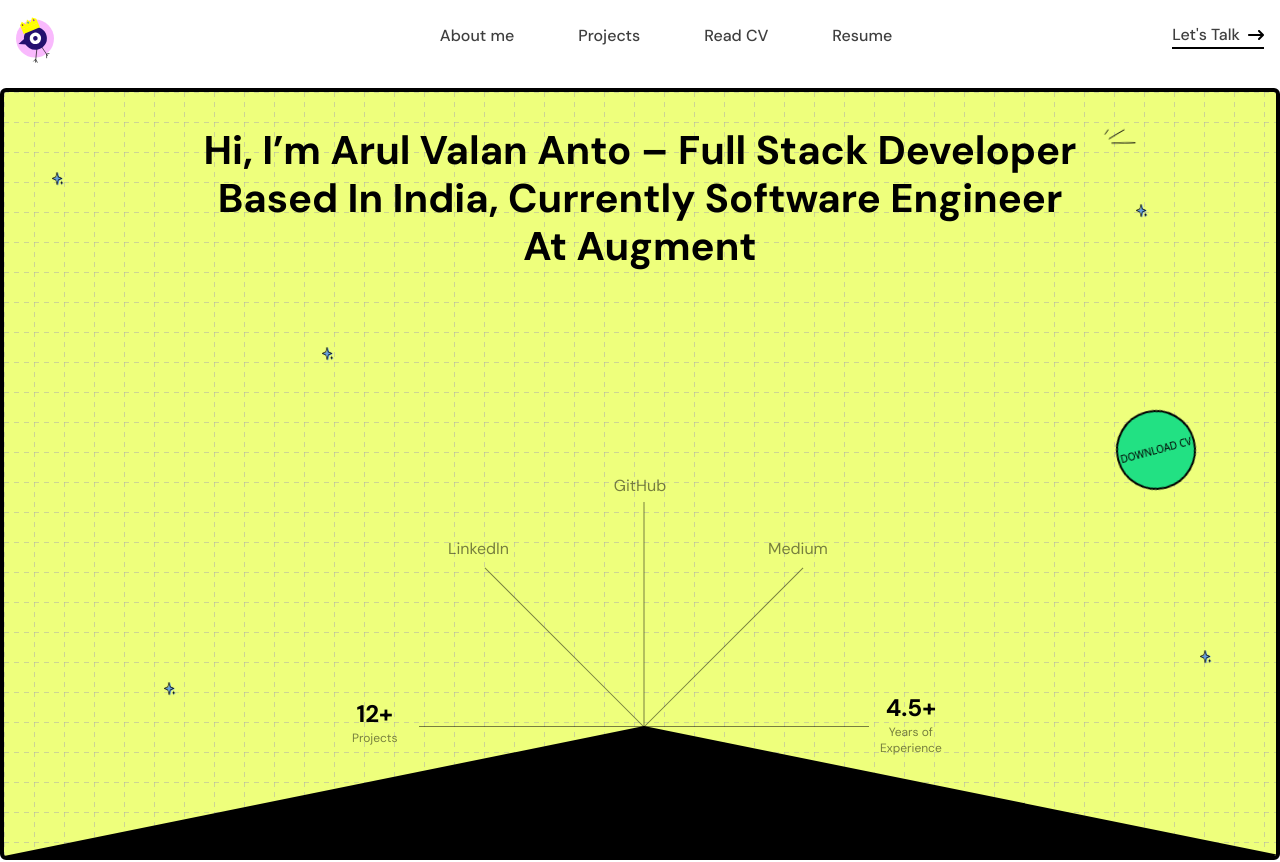
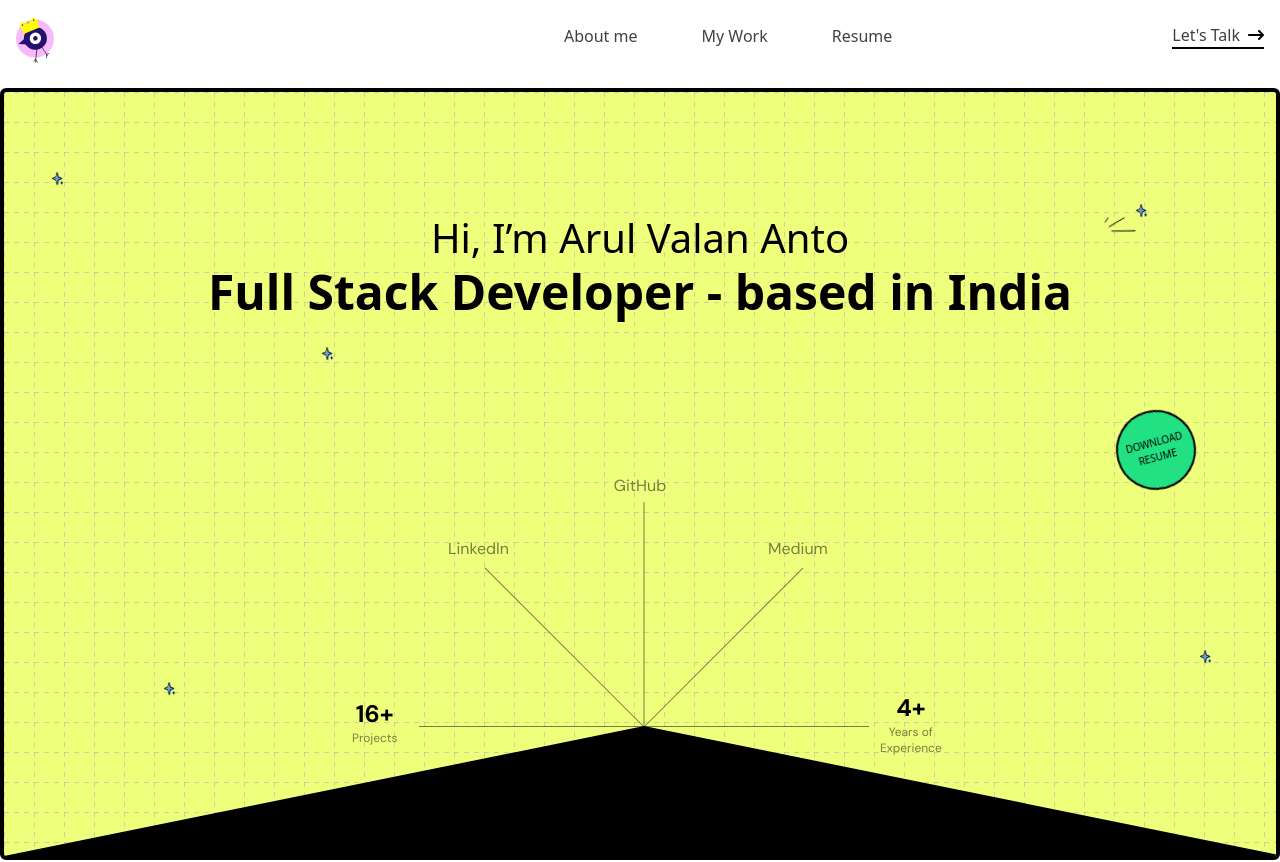
Before and after one commit to arulvalananto/portfolio, a Next.js app in the folder portfoliov2/: page / in a window 1280 px wide. Shown: the top 862 px of the page. Built offline with nearby package versions, Linux system fonts and the light colour scheme.

Commit message:
feat: add constants for resume link and update Navbar to use it; refactor HeroSection and utils for experience calculation

```diff
--- /dev/null
+++ b/portfoliov2/app/lib/constants.ts
@@ -0,0 +1,6 @@
+const constants = {
+    resumeDriveLink:
+        'https://drive.google.com/file/d/1gtxcEEBqIwGBiAbqNo9-azsztmsqPEXG/view',
+};
+
+export default constants;
--- a/portfoliov2/app/lib/utils.ts
+++ b/portfoliov2/app/lib/utils.ts
@@ -1,6 +1,24 @@
-import { ClassValue, clsx } from "clsx";
-import { twMerge } from "tailwind-merge";
+import { ClassValue, clsx } from 'clsx';
+import { twMerge } from 'tailwind-merge';
 
 export function cn(...inputs: ClassValue[]) {
-  return twMerge(clsx(inputs));
+    return twMerge(clsx(inputs));
 }
+
+export function calculateTotalExperience(
+    startDate: Date,
+    currentDate = new Date()
+) {
+    const started = new Date(startDate);
+    const today = new Date(currentDate);
+
+    let years = today.getFullYear() - started.getFullYear();
+    let months = today.getMonth() - started.getMonth();
+    let days = today.getDate() - started.getDate();
+
+    if (months === 0 && days === 0) {
+        return years;
+    } else {
+        return years + '+';
+    }
+}
--- a/portfoliov2/app/ui/home/components/HeroSection.tsx
+++ b/portfoliov2/app/ui/home/components/HeroSection.tsx
@@ -1,14 +1,17 @@
-import React from "react";
-import Image from "next/image";
-import ExternalLink from "../../external-link";
+import React from 'react';
+import Image from 'next/image';
+import ExternalLink from '../../external-link';
+import { calculateTotalExperience } from '@/app/lib/utils';
 
 const HeroSection = () => {
+    const started = new Date('2020-01-01');
+    const totalExperience = calculateTotalExperience(started);
+
     return (
-    <div className="dashed-grid-paper w-full h-[250px] xs:h-[300px] sm:h-[400px] md:h-[500px] xl:h-[772px] border-4 px-10 xl:px-0 xl:pt-10 border-black rounded-md select-none flex items-center justify-center xl:block relative overflow-hidden animate-sizeup-fast">
-      <h1 className="text-[8px] xs:text-xs sm:text-base md:text-2xl lg:text-3xl xl:text-[40px] font-bold font-DMSans flex flex-col gap-1 md:gap-3 items-center relative">
-        <span>Hi, I’m Arul Valan Anto &ndash; Full Stack Developer</span>
-        <span>Based In India, Currently Software Engineer</span>
-        <span>At Augment</span>
+        <div className="dashed-grid-paper w-full h-[250px] xs:h-[300px] sm:h-[400px] md:h-[500px] xl:h-[772px] border-4 px-10 xl:px-0 xl:pt-32 border-black rounded-md select-none flex items-center justify-center xl:block relative overflow-hidden animate-sizeup-fast">
+            <h1 className="text-[8px] xs:text-xs sm:text-base md:text-2xl lg:text-3xl xl:text-[40px] font-bold flex flex-col gap-1 md:gap-3 items-center relative">
+                <span className='font-light'>Hi, I’m Arul Valan Anto</span>
+                <span className='text-3xl lg:text-5xl'>Full Stack Developer - based in India</span>
                 <Image
                     src="/home_hero_title_expression.svg"
                     alt="stars"
@@ -48,22 +51,30 @@ const HeroSection = () => {
                         title="Medium"
                     />
                     <p className="absolute bottom-[110px] left-1/2 -translate-x-72 flex flex-col font-DMSans items-center transition duration-300 hover:scale-110">
-            <span className="font-bold text-2xl">12+</span>
-            <span className="font-normal text-xs opacity-50">Projects</span>
+                        <span className="font-bold text-2xl">16+</span>
+                        <span className="font-normal text-xs opacity-50">
+                            Projects
+                        </span>
                     </p>
                     <p className="absolute bottom-[100px] left-1/2 translate-x-60 flex flex-col font-DMSans items-center transition duration-300 hover:scale-110">
-            <span className="font-bold text-2xl">4.5+</span>
-            <span className="font-normal text-xs opacity-50">Years of</span>
-            <span className="font-normal text-xs opacity-50">Experience</span>
+                        <span className="font-bold text-2xl">
+                            {totalExperience}
+                        </span>
+                        <span className="font-normal text-xs opacity-50">
+                            Years of
+                        </span>
+                        <span className="font-normal text-xs opacity-50">
+                            Experience
+                        </span>
                     </p>
                 </div>
                 <div>
                     <a
                         download
-            href="/Arul_Valan_Anto_CV.pdf"
+                        href="/Arul_Valan_Anto_Resume.pdf"
                         className="hidden xl:flex transition duration-300 absolute top-1/2 -translate-y-16 right-20 w-[80px] h-[80px] text-center rounded-full items-center justify-center bg-[#22E183] border-2 border-black uppercase font-normal text-[10px] -rotate-[15deg] hover:scale-95"
                     >
-            Download CV
+                        Download Resume
                     </a>
                     <Image
                         src="/stars_v2.svg"
--- a/portfoliov2/app/ui/navbar/index.tsx
+++ b/portfoliov2/app/ui/navbar/index.tsx
@@ -1,18 +1,19 @@
-"use client";
+'use client';
 
-import React from "react";
-import Link from "next/link";
-import Image from "next/image";
-import { VscPerson } from "react-icons/vsc";
-import { CiMenuFries } from "react-icons/ci";
-import { GrDocumentPdf } from "react-icons/gr";
-import { CgFileDocument } from "react-icons/cg";
-import { GoProjectSymlink } from "react-icons/go";
-import { FaArrowRightLong } from "react-icons/fa6";
-import { useRouter, usePathname } from "next/navigation";
+import React from 'react';
+import Link from 'next/link';
+import Image from 'next/image';
+import { VscPerson } from 'react-icons/vsc';
+import { CiMenuFries } from 'react-icons/ci';
+import { GrDocumentPdf } from 'react-icons/gr';
+import { CgFileDocument } from 'react-icons/cg';
+import { GoProjectSymlink } from 'react-icons/go';
+import { FaArrowRightLong } from 'react-icons/fa6';
+import { useRouter, usePathname } from 'next/navigation';
 
-import CustomDrawer from "../drawer";
-import ExternalLink from "../external-link";
+import CustomDrawer from '../drawer';
+import constants from '../../lib/constants';
+import ExternalLink from '../external-link';
 
 const Navbar = () => {
     const router = useRouter();
@@ -20,21 +21,21 @@ const Navbar = () => {
     const pathname = usePathname();
 
     const onMailTo = () => {
-    window.location.href = "mailto:arulvalananto@gmail.com";
+        window.location.href = 'mailto:arulvalananto@gmail.com';
     };
 
     const onDownloadResume = () => {
-    const downloadLink = document.createElement("a");
-    downloadLink.href = "/Arul_Valan_Anto_Resume.pdf";
-    downloadLink.download = "Arul_Valan_Anto_Resume.pdf";
+        const downloadLink = document.createElement('a');
+        downloadLink.href = '/Arul_Valan_Anto_Resume.pdf';
+        downloadLink.download = 'Arul_Valan_Anto_Resume.pdf';
         downloadLink.click();
     };
 
     const onNavigateToCV = () => {
-    const downloadLink = document.createElement("a");
-    downloadLink.href = "https://read.cv/arulvalananto";
-    downloadLink.target = "_blank";
-    downloadLink.rel = "noreferrer noopener nofollow";
+        const downloadLink = document.createElement('a');
+        downloadLink.href = 'https://read.cv/arulvalananto';
+        downloadLink.target = '_blank';
+        downloadLink.rel = 'noreferrer noopener nofollow';
         downloadLink.click();
     };
 
@@ -43,7 +44,7 @@ const Navbar = () => {
         setIsOpen(false);
     };
 
-  console.log("pathname", pathname);
+    console.log('pathname', pathname);
 
     return (
         <div className="w-full h-full xl:w-[1280px] xl:max-w-[1280px] px-5 py-4 xl:px-4 m-auto flex items-center justify-between">
@@ -62,35 +63,35 @@ const Navbar = () => {
                     <Link
                         href="/about-me"
                         className={`${
-              pathname === "/about-me"
-                ? "font-bold underline underline-offset-4 text-lg"
-                : "font-medium text-base"
-            } text-black font-DMSans opacity-75 hover:opacity-100 hover:scale-105 transition duration-300`}
+                            pathname === '/about-me'
+                                ? 'font-bold underline underline-offset-4 text-lg'
+                                : 'font-medium text-base'
+                        } text-black font-inter opacity-75 hover:opacity-100 hover:scale-105 transition duration-300`}
                     >
                         About me
                     </Link>
                     <Link
                         href="/work"
                         className={`${
-              pathname === "/work"
-                ? "font-bold underline underline-offset-4 text-lg"
-                : "font-medium text-base"
-            } text-black font-DMSans opacity-75 hover:opacity-100 hover:scale-105 transition duration-300`}
+                            pathname === '/work'
+                                ? 'font-bold underline underline-offset-4 text-lg'
+                                : 'font-medium text-base'
+                        } text-black font-inter opacity-75 hover:opacity-100 hover:scale-105 transition duration-300`}
                     >
-            Projects
+                        My Work
                     </Link>
                     <ExternalLink
-            href="https://read.cv/arulvalananto"
-            className="font-medium text-black text-base font-DMSans hidden sm:block opacity-75 hover:opacity-100 hover:scale-105 transition duration-300"
-            title="Read CV"
+                        href={constants.resumeDriveLink}
+                        className="font-medium font-inter text-black text-base hidden sm:block opacity-75 hover:opacity-100 hover:scale-105 transition duration-300"
+                        title="Resume"
                     />
-          <a
+                    {/* <a
                         download
                         href="/Arul_Valan_Anto_Resume.pdf"
-            className="font-medium text-black text-base font-DMSans opacity-75 hover:opacity-100 hover:scale-105 transition duration-300"
+                        className="font-medium font-inter text-black text-base opacity-75 hover:opacity-100 hover:scale-105 transition duration-300"
                     >
                         Resume
-          </a>
+                    </a> */}
                 </div>
                 <div className="border-b-2 border-black">
                     <a
@@ -99,7 +100,7 @@ const Navbar = () => {
                         rel="noreferrer"
                         className="flex items-center gap-2"
                     >
-            <span className="font-medium text-black text-base font-DMSans opacity-75 hover:opacity-100 hover:scale-105 transition duration-300">
+                        <span className="font-medium text-black text-base opacity-75 hover:opacity-100 hover:scale-105 transition duration-300">
                             Let&apos;s Talk
                         </span>
                         <FaArrowRightLong />
@@ -123,7 +124,7 @@ const Navbar = () => {
                         <button
                             type="button"
                             className="group text-left flex items-center gap-3"
-              onClick={() => onNavigateTo("/about-me")}
+                            onClick={() => onNavigateTo('/about-me')}
                         >
                             <VscPerson
                                 size={24}
@@ -136,27 +137,14 @@ const Navbar = () => {
                         <button
                             type="button"
                             className="group text-left flex items-center gap-3"
-              onClick={() => onNavigateTo("/work")}
+                            onClick={() => onNavigateTo('/work')}
                         >
                             <GoProjectSymlink
                                 size={24}
                                 className="transition duration-300 group-hover:rotate-12"
                             />
                             <span className="font-medium text-black text-base font-DMSans">
-                Projects
-              </span>
-            </button>
-            <button
-              type="button"
-              className="group text-left flex items-center gap-3"
-              onClick={() => onNavigateToCV()}
-            >
-              <CgFileDocument
-                size={24}
-                className="transition duration-300 group-hover:rotate-12"
-              />
-              <span className="font-medium text-black text-base font-DMSans">
-                Read CV
+                                My Work
                             </span>
                         </button>
                         <button
--- a/portfoliov2/package.json
+++ b/portfoliov2/package.json
@@ -1,5 +1,5 @@
 {
-  "name": "portfolio_v2",
+  "name": "portfolio",
   "version": "0.1.0",
   "private": true,
   "scripts": {
```
Also changed, not shown: 1 other file (tests, documents, lock files or other folders). Lines whose indentation alone changed are shown as unchanged.
